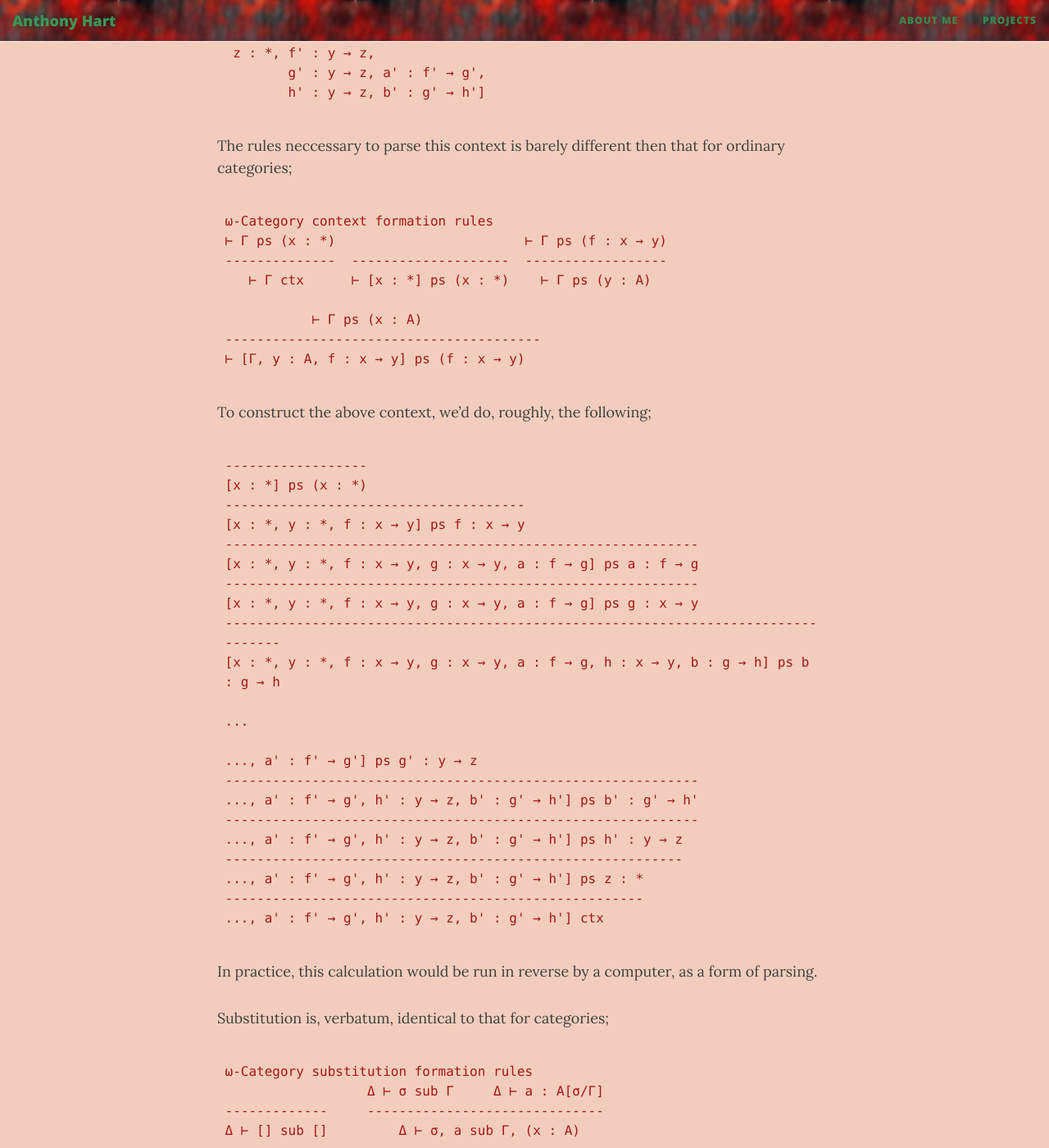
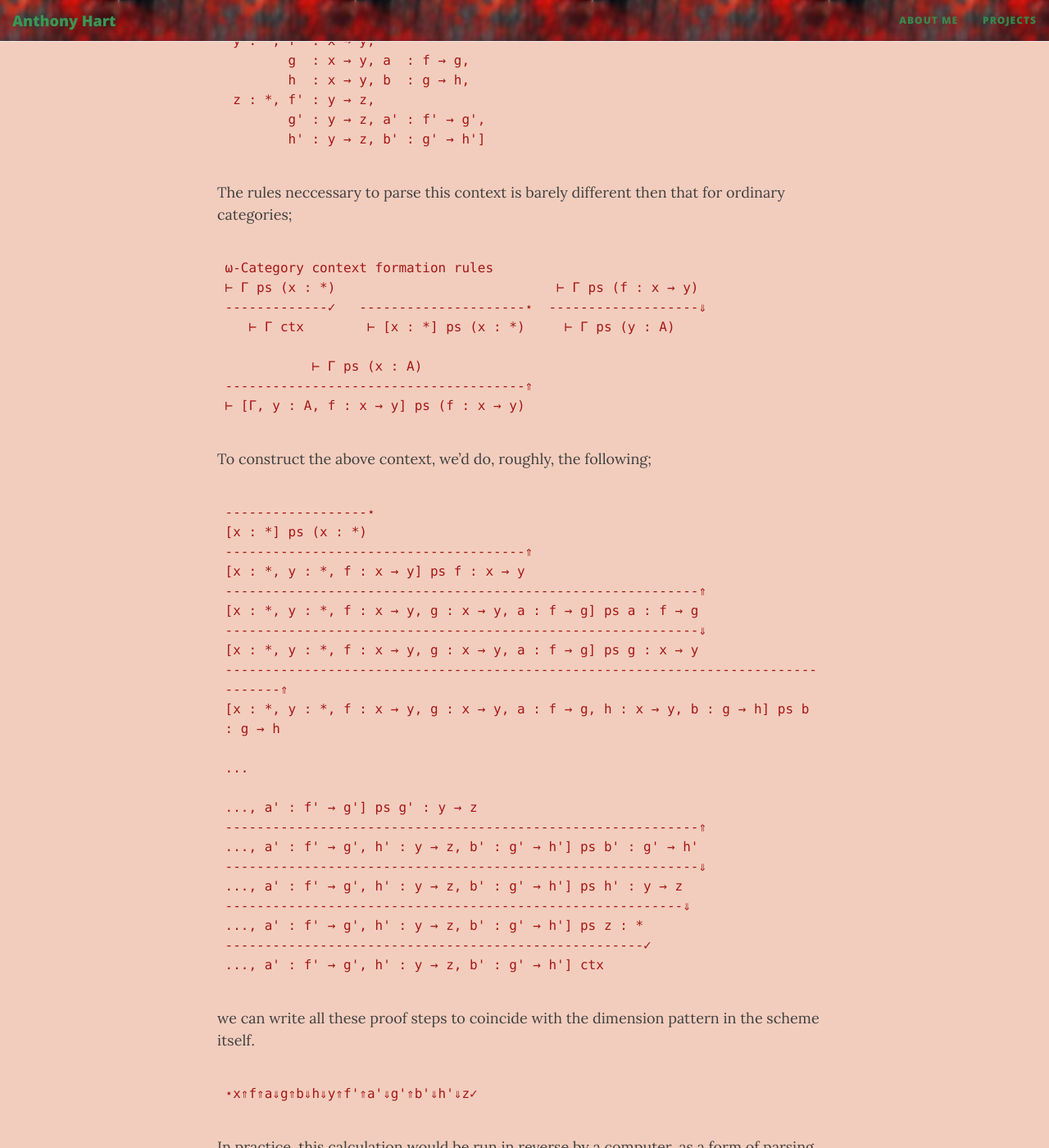
Before and after one commit to AHartNtkn/AHartNtkn.github.io, a Jekyll site: the page built from _posts/2000-01-01-Omega-Categories-Made-Easy.md, in a window 1280 px wide and 1400 px high, scrolled down 11542 px. Shown: the whole window at 82% size. Built offline with Jekyll 4.4.1, drawn with Linux system fonts in a browser that asks for light colours; nearby versions of some CDN libraries; some of the changed text lies outside the part shown.

Commit message:
Improve pasting scheme description.

````diff
--- a/_posts/2000-01-01-Omega-Categories-Made-Easy.md
+++ b/_posts/2000-01-01-Omega-Categories-Made-Easy.md
@@ -288,38 +290,42 @@ Like before, if we turn this into a context it will be ill-formed. As such, we n
 The rules neccessary to parse this context is barely different then that for ordinary categories;
 ```
 ω-Category context formation rules
-⊢ Γ ps (x : *)                        ⊢ Γ ps (f : x → y)
---------------  --------------------  ------------------
-   ⊢ Γ ctx      ⊢ [x : *] ps (x : *)    ⊢ Γ ps (y : A)
+⊢ Γ ps (x : *)                            ⊢ Γ ps (f : x → y)
+-------------✓   ---------------------⋆  -------------------⇓
+   ⊢ Γ ctx        ⊢ [x : *] ps (x : *)     ⊢ Γ ps (y : A)
 
            ⊢ Γ ps (x : A)
-----------------------------------------
+--------------------------------------⇑
 ⊢ [Γ, y : A, f : x → y] ps (f : x → y)
 ```
 To construct the above context, we'd do, roughly, the following;
 ```
-------------------
+------------------⋆
 [x : *] ps (x : *)
---------------------------------------
+--------------------------------------⇑
 [x : *, y : *, f : x → y] ps f : x → y
-------------------------------------------------------------
+------------------------------------------------------------⇑
 [x : *, y : *, f : x → y, g : x → y, a : f → g] ps a : f → g
-------------------------------------------------------------
+------------------------------------------------------------⇓
 [x : *, y : *, f : x → y, g : x → y, a : f → g] ps g : x → y
-----------------------------------------------------------------------------------
+----------------------------------------------------------------------------------⇑
 [x : *, y : *, f : x → y, g : x → y, a : f → g, h : x → y, b : g → h] ps b : g → h
 
 ...
 
 ..., a' : f' → g'] ps g' : y → z
-------------------------------------------------------------
+------------------------------------------------------------⇑
 ..., a' : f' → g', h' : y → z, b' : g' → h'] ps b' : g' → h'
-------------------------------------------------------------
+------------------------------------------------------------⇓
 ..., a' : f' → g', h' : y → z, b' : g' → h'] ps h' : y → z
-----------------------------------------------------------
+----------------------------------------------------------⇓
 ..., a' : f' → g', h' : y → z, b' : g' → h'] ps z : *
------------------------------------------------------
+-----------------------------------------------------✓
 ..., a' : f' → g', h' : y → z, b' : g' → h'] ctx
+```
+we can write all these proof steps to coincide with the dimension pattern in the scheme itself.
+```
+⋆x⇑f⇑a⇓g⇑b⇓h⇓y⇑f'⇑a'⇓g'⇑b'⇓h'⇓z✓
 ```
 In practice, this calculation would be run in reverse by a computer, as a form of parsing.
 
````
Also changed, not shown: other parts of _posts/2000-01-01-Omega-Categories-Made-Easy.md (+3 -1 lines).
